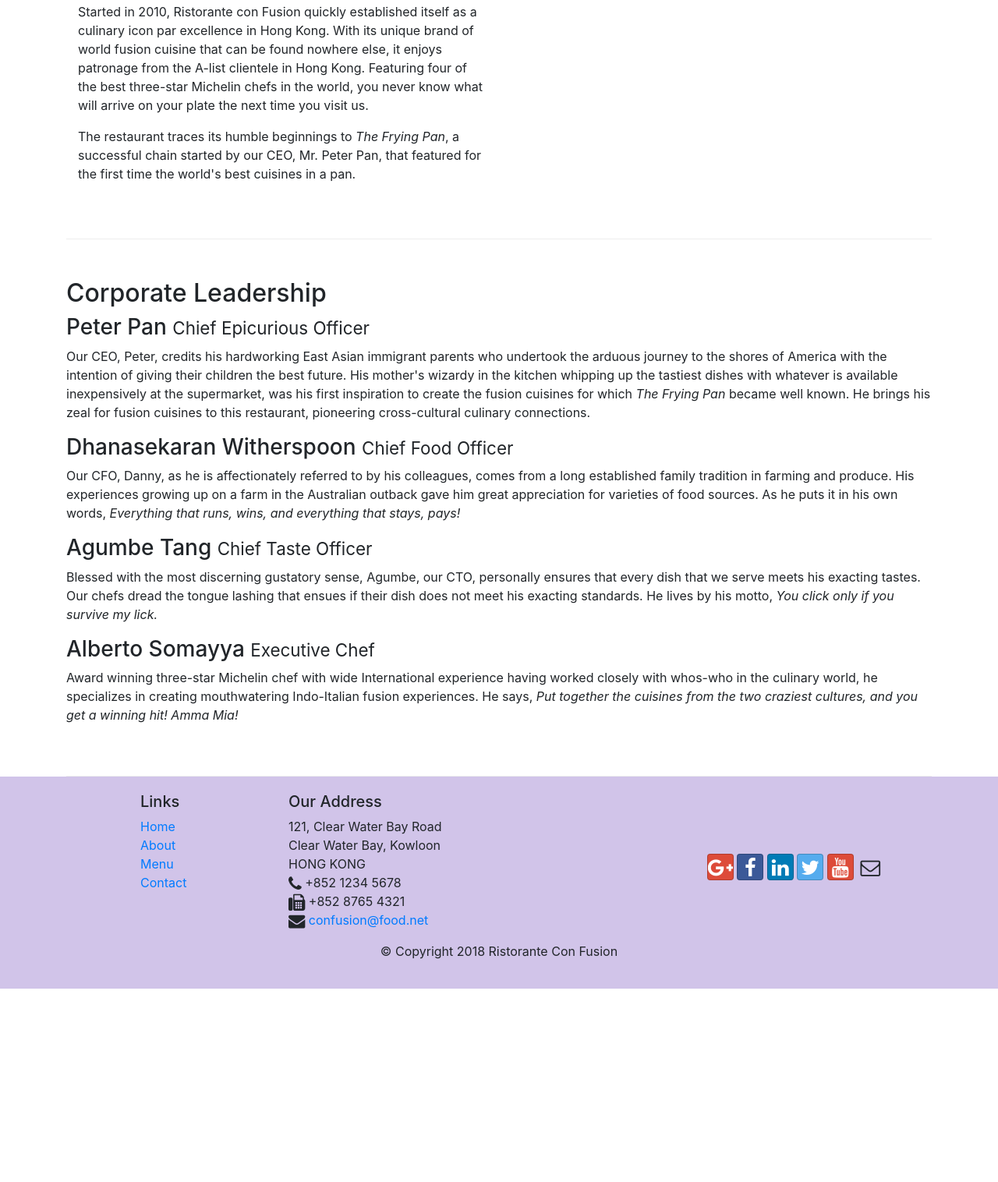
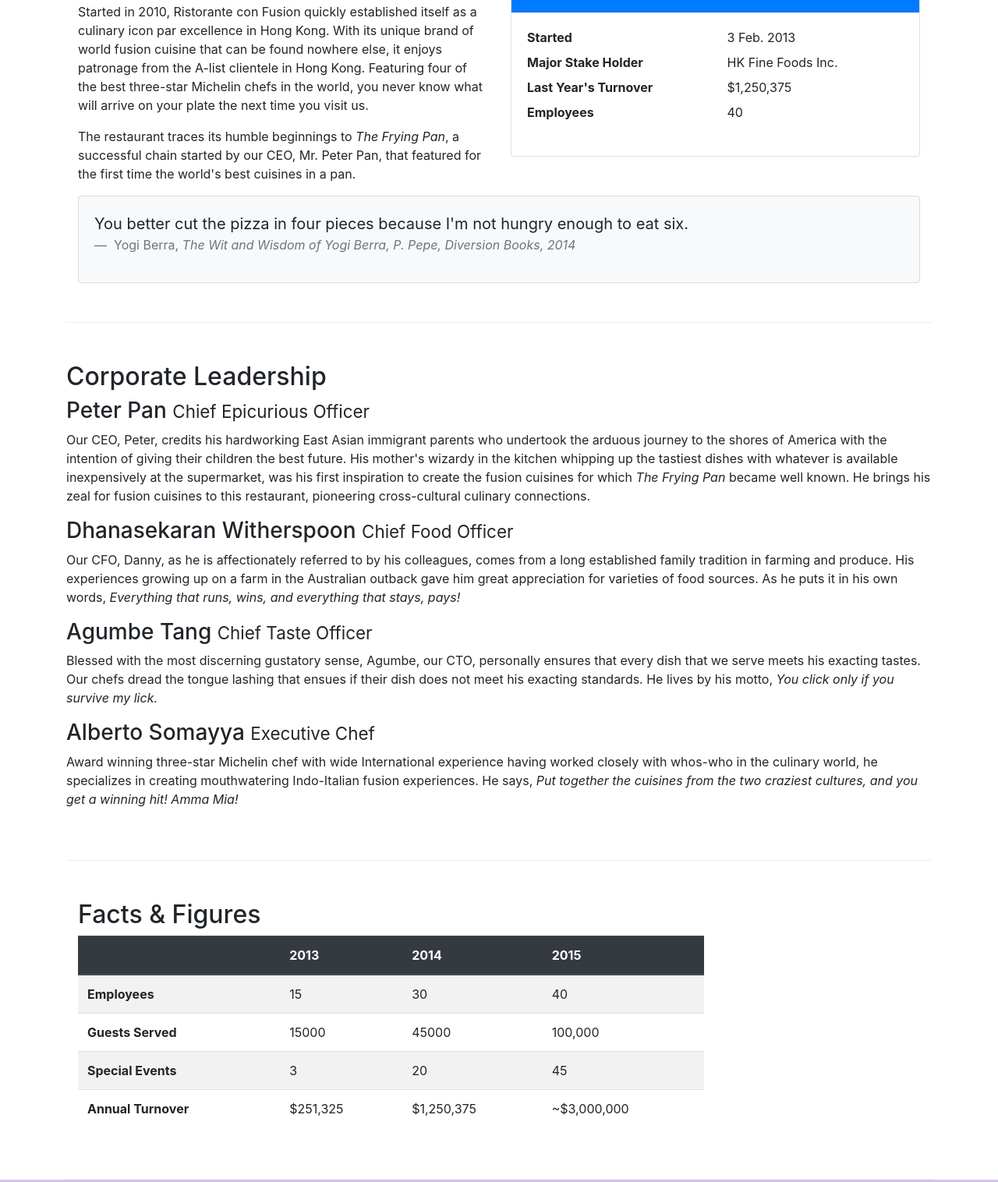
Before and after one commit to universe-dev/confusion, a website: page aboutus.html in a window 1280 px wide. Shown: the part 558-2074 px from the top of the page at 78% size. Before the commit the page ends 1826 px from the top, so only its background shows below. Drawn offline with nearby package versions, Linux system fonts and the light colour scheme.

Commit message:
media object added

```diff
--- a/aboutus.html
+++ b/aboutus.html
@@ -22,7 +22,7 @@
             <button class="navbar-toggler" type="button" data-toggle="collapse" data-target="#Navbar">
                 <span class="navbar-toggler-icon"></span>
               </button>
-              <a class="navbar-brand mr-auto" href="./index.html">Restornate Con Fusion</a>
+              <a class="navbar-brand mr-auto" href="./index.html"><img src="img/logo.png" width="41" height="30" alt="logo"></a>
               <div class="collapse navbar-collapse" id="Navbar">
                 <ul class="navbar-nav ml-5">
                   <li class="nav-item">
@@ -49,7 +49,8 @@
                     <h1>Ristorante con Fusion</h1>
                     <p>We take inspiration from the World's best cuisines, and create a unique fusion experience. Our lipsmacking creations will tickle your culinary senses!</p>
                 </div>
-                <div class="col-12 col-sm">
+                <div class="col-12 col-sm align=align-self-center">
+                    <img src="img/logo.png" alt="logo" class="img-fluid">
                 </div>
             </div>
         </div>
@@ -73,7 +74,34 @@
                 <p>Started in 2010, Ristorante con Fusion quickly established itself as a culinary icon par excellence in Hong Kong. With its unique brand of world fusion cuisine that can be found nowhere else, it enjoys patronage from the A-list clientele in Hong Kong.  Featuring four of the best three-star Michelin chefs in the world, you never know what will arrive on your plate the next time you visit us.</p>
                 <p>The restaurant traces its humble beginnings to <em>The Frying Pan</em>, a successful chain started by our CEO, Mr. Peter Pan, that featured for the first time the world's best cuisines in a pan.</p>
             </div>
-            <div>
+            <div class="col-12 col-sm-6">
+                <div class="card">
+                    <h3 class="card-header bg-primary text-white">Facts At a Glance</h3>
+                    <div class="card-body">
+                        <dl class="row">
+                            <dt class="col-6">Started</dt>
+                            <dd class="col-6">3 Feb. 2013</dd>
+                            <dt class="col-6">Major Stake Holder</dt>
+                            <dd class="col-6">HK Fine Foods Inc.</dd>
+                            <dt class="col-6">Last Year's Turnover</dt>
+                            <dd class="col-6">$1,250,375</dd>
+                            <dt class="col-6">Employees</dt>
+                            <dd class="col-6">40</dd>
+                        </dl>
+                    </div>
+                </div>
+            </div>
+            <div class="col-12">
+                <div class="card card-body bg-light">
+                    <blockquote class="blockquote">
+                        <p class="mb-0">You better cut the pizza in four pieces because
+                            I'm not hungry enough to eat six.</p>
+                            <footer class="blockquote-footer">
+                                Yogi Berra, <cite title="source Title">The Wit and Wisdom of Yogi Berra,
+                                    P. Pepe, Diversion Books, 2014</cite>
+                            </footer>
+                    </blockquote>
+                </div>
             </div>
         </div>
 
@@ -91,6 +119,55 @@
                 <h3>Alberto Somayya <small>Executive Chef</small></h3>
                 <p class="d-none d-sm-block">Award winning three-star Michelin chef with wide International experience having worked closely with whos-who in the culinary world, he specializes in creating mouthwatering Indo-Italian fusion experiences. He says, <em>Put together the cuisines from the two craziest cultures, and you get a winning hit! Amma Mia!</em></p>
             </div>
+       </div>
+
+       <div class="row-content row">
+           <div class="col-12 col-sm-9">
+
+           </div>
+           <div class="col-12 col-sm-9">
+               <h2>Facts &amp; Figures</h2>
+               <div class="table-responsive">
+                   <table class="table table-striped">
+                       <thead class="thead-dark">
+                           <tr>
+                               <th>&nbsp;</th>
+                               <th>2013</th>
+                               <th>2014</th>
+                               <th>2015</th>
+                           </tr>
+                       </thead>
+
+                       <tbody>
+                           <tr>
+                               <th>Employees</th>
+                               <td>15</td>
+                               <td>30</td>
+                               <td>40</td>
+                           </tr>
+
+                           <tr>
+                            <th>Guests Served</th>
+                            <td>15000</td>
+                            <td>45000</td>
+                            <td>100,000</td>
+                        </tr>
+                        <tr>
+                            <th>Special Events</th>
+                            <td>3</td>
+                            <td>20</td>
+                            <td>45</td>
+                        </tr>
+                        <tr>
+                            <th>Annual Turnover</th>
+                            <td>$251,325</td>
+                            <td>$1,250,375</td>
+                            <td>~$3,000,000</td>
+                        </tr>
+                       </tbody>
+                   </table>
+               </div>
+           </div>
        </div>
 
     </div>
```
Also changed, not shown: contactus.html (+3 -2 lines), index.html (+19 -7 lines), img/alberto.png (added), img/buffet.png (added), img/logo.png (added), img/uthappizza.png (added), 1 other file.
